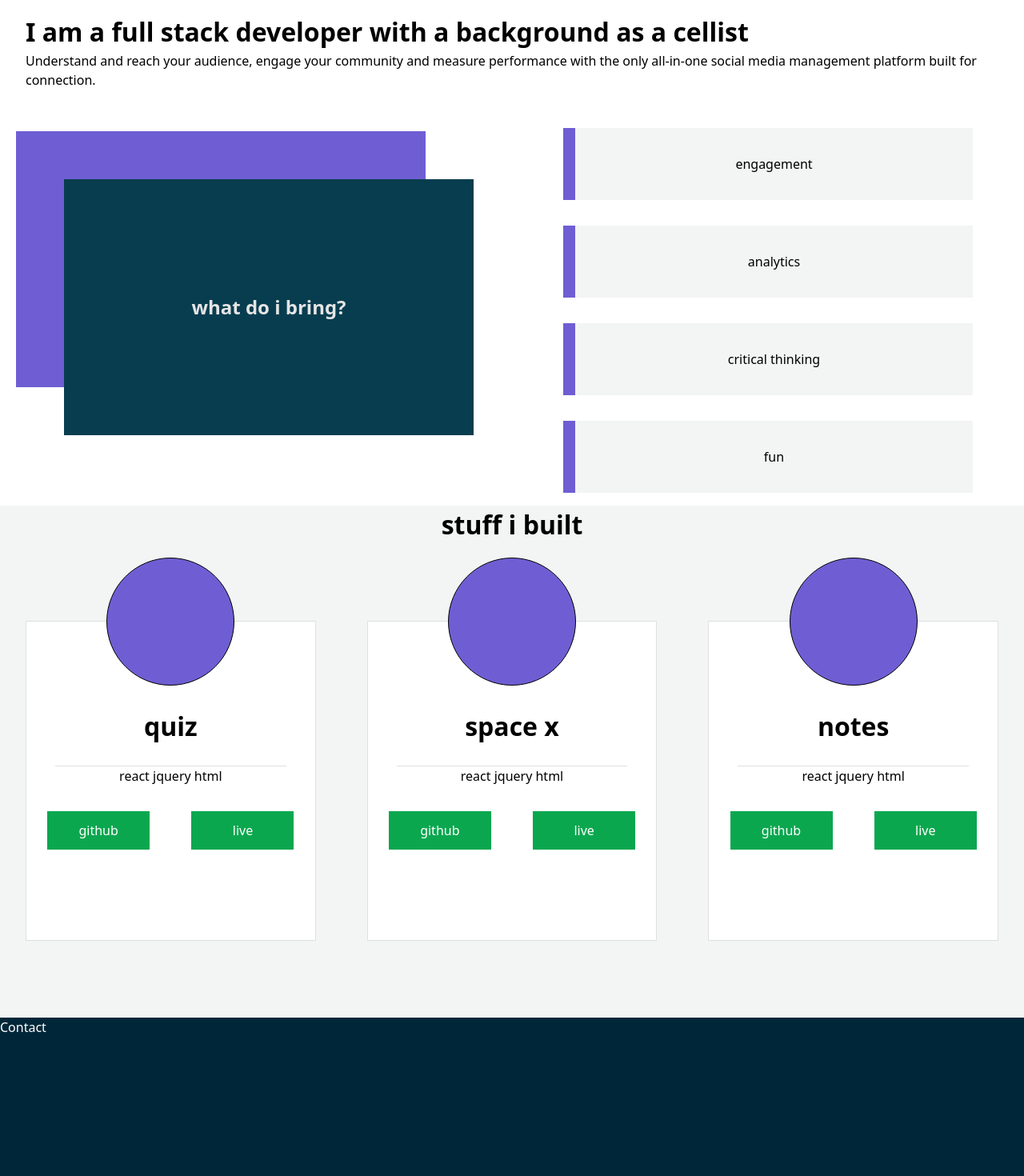
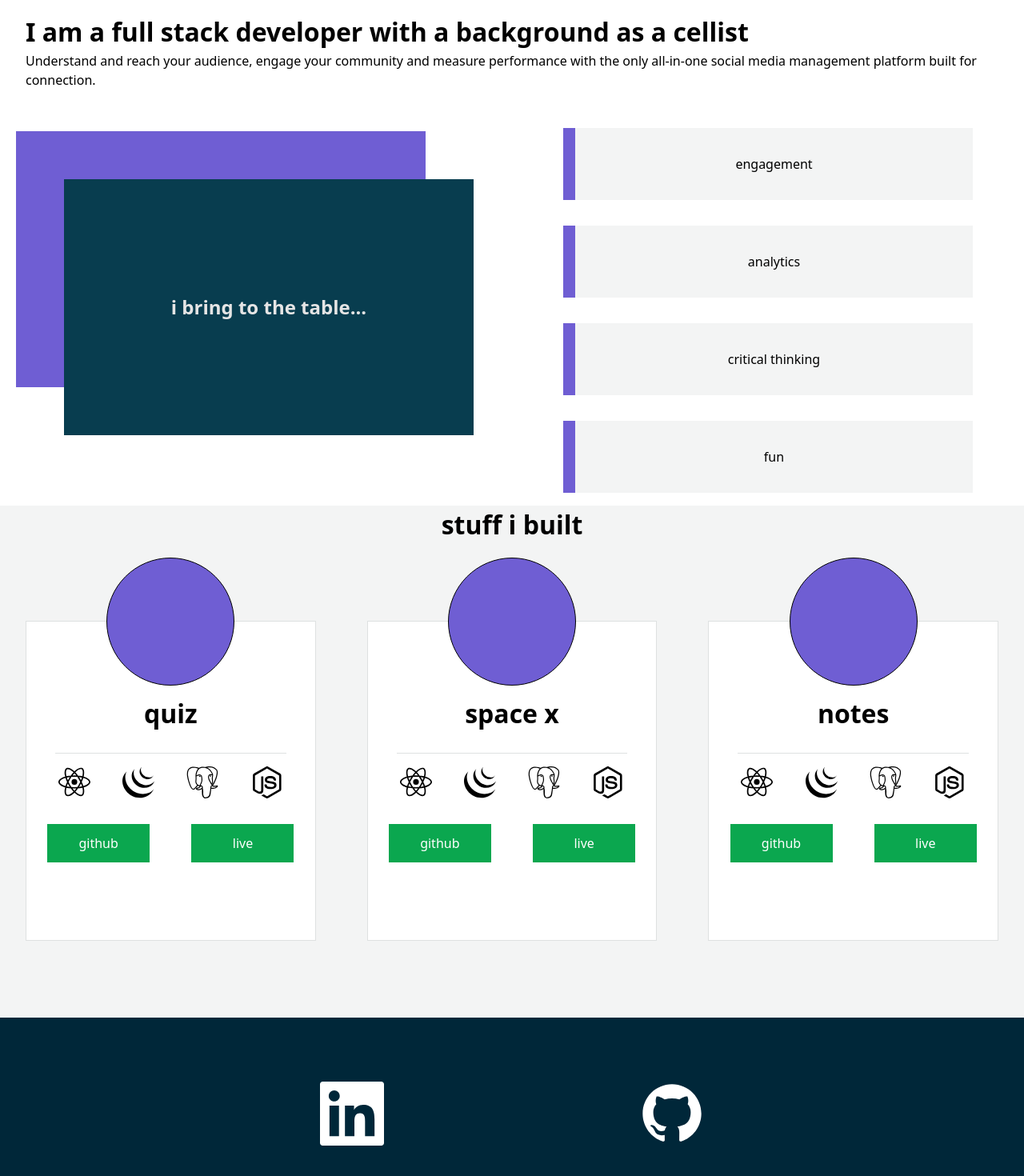
Before and after one commit to jonathanbutler7/portfolio, a React (Create React App) app: page / in a window 1280 px wide. Shown: the part 176-1646 px from the top of the page at 80% size. Built offline with nearby package versions, Linux system fonts and the light colour scheme; the HTML template or start-up script is replaced by a standard one.

Commit message:
added a bunch of stuff

```diff
--- a/package.json
+++ b/package.json
@@ -7,6 +7,7 @@
     "@testing-library/react": "^11.2.2",
     "@testing-library/user-event": "^12.3.0",
     "autoprefixer": "^10.0.4",
+    "emojisplosion": "^2.5.0",
     "node-sass": "^4.14.1",
     "postcss": "^8.1.10",
     "postcss-cli": "^8.3.0",
--- a/src/Card.js
+++ b/src/Card.js
@@ -1,5 +1,7 @@
 import React from 'react';
 import styles from './Card.module.scss';
+import { GrReactjs, GrNode } from 'react-icons/gr';
+import { SiJquery, SiPostgresql } from 'react-icons/si';
 
 function Card({ title }) {
   return (
@@ -9,7 +11,10 @@ function Card({ title }) {
         <h1>{title}</h1>
       </div>
       <div className={styles.technologies}>
-        react jquery html
+        <GrReactjs />
+        <SiJquery />
+        <SiPostgresql />
+        <GrNode />
       </div>
       <div className={styles.buttonContainer}>
         <button>github</button>
--- a/src/Card.module.scss
+++ b/src/Card.module.scss
@@ -48,3 +48,14 @@ button {
     justify-content: center;
     align-items: center;
 }
+
+.technologies {
+    width: 100%;
+    display: flex;
+    padding-top: 1rem;;
+    justify-content: space-evenly;
+    svg {
+        height: 2.5rem;
+        width: 2.5rem;
+    }
+}
--- a/src/Contact.js
+++ b/src/Contact.js
@@ -1,10 +1,17 @@
-import React from 'react'
-import styles from './Contact.module.scss'
+import React from 'react';
+import styles from './Contact.module.scss';
+import { GrLinkedin, GrGithub } from 'react-icons/gr';
 
 function Contact() {
-    return (
-        <div className={styles.main}>Contact</div>
-    )
+  return (
+    <div className={styles.main}>
+        <div className={styles.iconContainer}>
+      <GrLinkedin />
+      <GrGithub />
+
+        </div>
+    </div>
+  );
 }
 
-export default Contact
+export default Contact;
--- a/src/Contact.module.scss
+++ b/src/Contact.module.scss
@@ -2,4 +2,17 @@
     background: #002739;
     color: white;
     height: 80vh;
+
+    svg {
+        height: 5rem;
+        width: 5rem;
+
+    }
 }
+
+.iconContainer {
+    width: 100%;
+    display: flex;
+    padding: 5rem;
+    justify-content: space-evenly;
+}
--- a/src/NavBar.js
+++ b/src/NavBar.js
@@ -1,14 +1,15 @@
-import React from 'react'
-import styles from './NavBar.module.scss'
-import {AiOutlineCoffee} from 'react-icons/ai'
+import React from 'react';
+import styles from './NavBar.module.scss';
+import { AiOutlineCoffee } from 'react-icons/ai';
 
 function NavBar() {
-    return (
-        <nav className={styles.nav}>
-            <AiOutlineCoffee />
-            <h1>Jonathan</h1>
-        </nav>
-    )
+  return (
+    <nav className={styles.nav}>
+      {/* <AiOutlineCoffee /> */}
+      <h1>☕</h1>
+      <h1>Jonathan</h1>
+    </nav>
+  );
 }
 
-export default NavBar
+export default NavBar;
--- a/src/SelectBar.js
+++ b/src/SelectBar.js
@@ -1,7 +1,16 @@
 import React from 'react';
 import styles from './SelectBar.module.scss';
+import { emojisplosion, emojisplosions } from "emojisplosion";
+
 
 function SelectBar() {
+
+  function explode() {
+    emojisplosion({
+
+  emojiCount: () => Math.random() * 100 + 100,
+    })
+  }
   return (
     <div className={styles.selectBar}>
       <section className={styles.left}>
@@ -10,7 +19,7 @@ function SelectBar() {
         <a href=''>Contact</a>
       </section>
       <section className={styles.right}>
-        <button>do. not. click. here.</button>
+        <button onClick={() => explode()}>do. not. click. here.</button>
       </section>
     </div>
   );
--- a/src/Skill.js
+++ b/src/Skill.js
@@ -3,7 +3,11 @@ import styles from './Skill.module.scss';
 
 function Skill({ skill, setText }) {
   return (
-    <div className={styles.main} onClick={() => setText(skill.detail)}>
+    <div
+      className={styles.main}
+      onMouseEnter={() => setText(skill.detail)}
+      onMouseLeave={() => setText('i bring to the table...')}
+    >
       {skill.title}
     </div>
   );
--- a/src/SoftSkills.js
+++ b/src/SoftSkills.js
@@ -4,7 +4,7 @@ import Skill from './Skill';
 import { softSkills } from './store';
 
 function SoftSkills() {
-  const [text, setText] = useState('what do i bring?');
+  const [text, setText] = useState('i bring to the table...');
   return (
     <div className={styles.main}>
       <section className={styles.left}>
```
Also changed, not shown: 2 other files (tests, documents, lock files or other folders).
